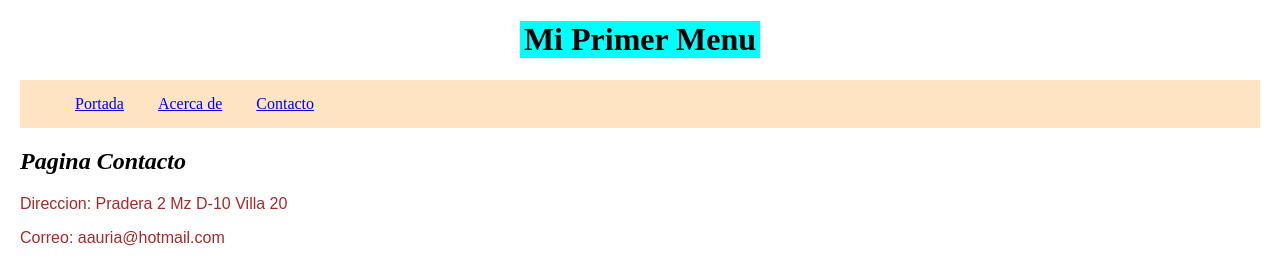
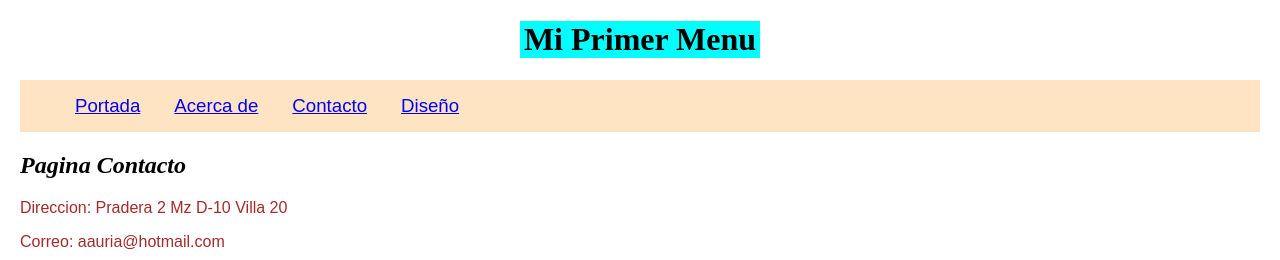
Before and after one commit to aauria/proyectoapp, a Django app: page /contact/ in a window 1280 px wide. Shown: the top 260 px of the page. Run offline with Django 3.2, Linux system fonts and the light colour scheme.

Commit message:
template estilos5

```diff
--- a/core/views.py
+++ b/core/views.py
@@ -16,10 +16,16 @@ def about(request):
     html_responsde = "<h1>Acerca De </h1>"
     html_responsde = html_base + html_responsde
     return HttpResponse(html_responsde);
+
+
+def index(request, plantilla="index.html"):
+    return render(request, plantilla);
 def home(request, plantilla="home.html"):
-    return render(request, plantilla);
+       return render(request, plantilla);
 def about(request, plantilla="about.html"):
     return render(request, plantilla);
 def contact(request, plantilla="contact.html"):
     return render(request, plantilla);
+def imagen_movimiento(request, plantilla="imagen_movimiento.html"):
+    return render(request, plantilla);
 # Create your views here.
--- a/proyectoapp/urls.py
+++ b/proyectoapp/urls.py
@@ -20,5 +20,7 @@ urlpatterns = [
     path('', views.home , name="home"),
     path('about-me/', views.about , name="about-me"),
     path('contact/', views.contact , name="contacto"),
+    path('index/', views.index , name="presenta"),
+    path('imagen_movimiento/', views.imagen_movimiento , name="imagen"),
     path('admin/', admin.site.urls),
 ]
--- a/static/estilos2.css
+++ b/static/estilos2.css
@@ -35,3 +35,7 @@
     body{
         margin: 20px;
     }
+    a{
+        font-family: Arial;
+        font-size: 14pt;
+    }
--- a/templates/base.html
+++ b/templates/base.html
@@ -15,6 +15,7 @@
         <li> <a href="{%url "home" %}">Portada</a>          </li>
         <li> <a href="{%url "about-me" %}">Acerca de</a>    </li>
         <li> <a href="{%url "contacto" %}">Contacto</a>     </li>
+        <li> <a href="{%url "presenta" %}">Diseño</a>     </li>
     </ul>
 
 {%   block content  %} {% endblock %}
```
